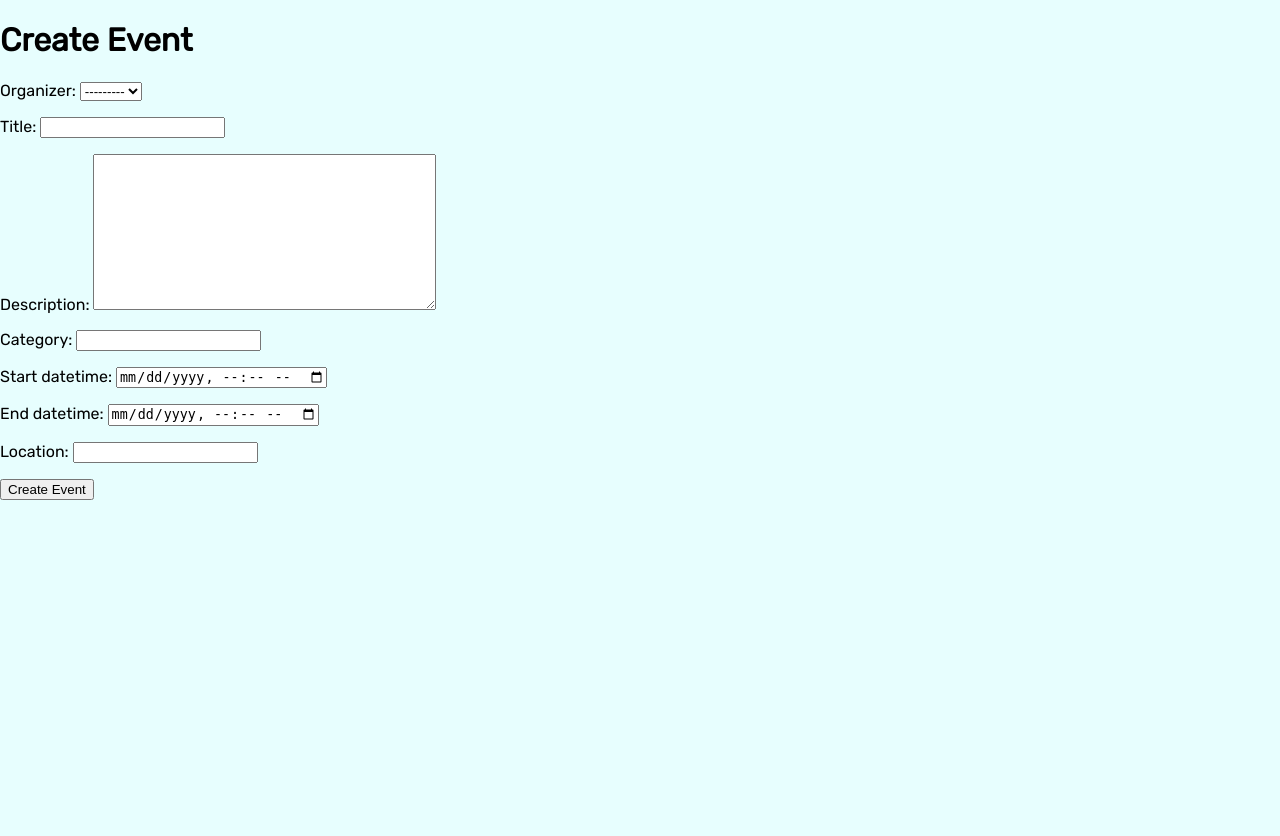
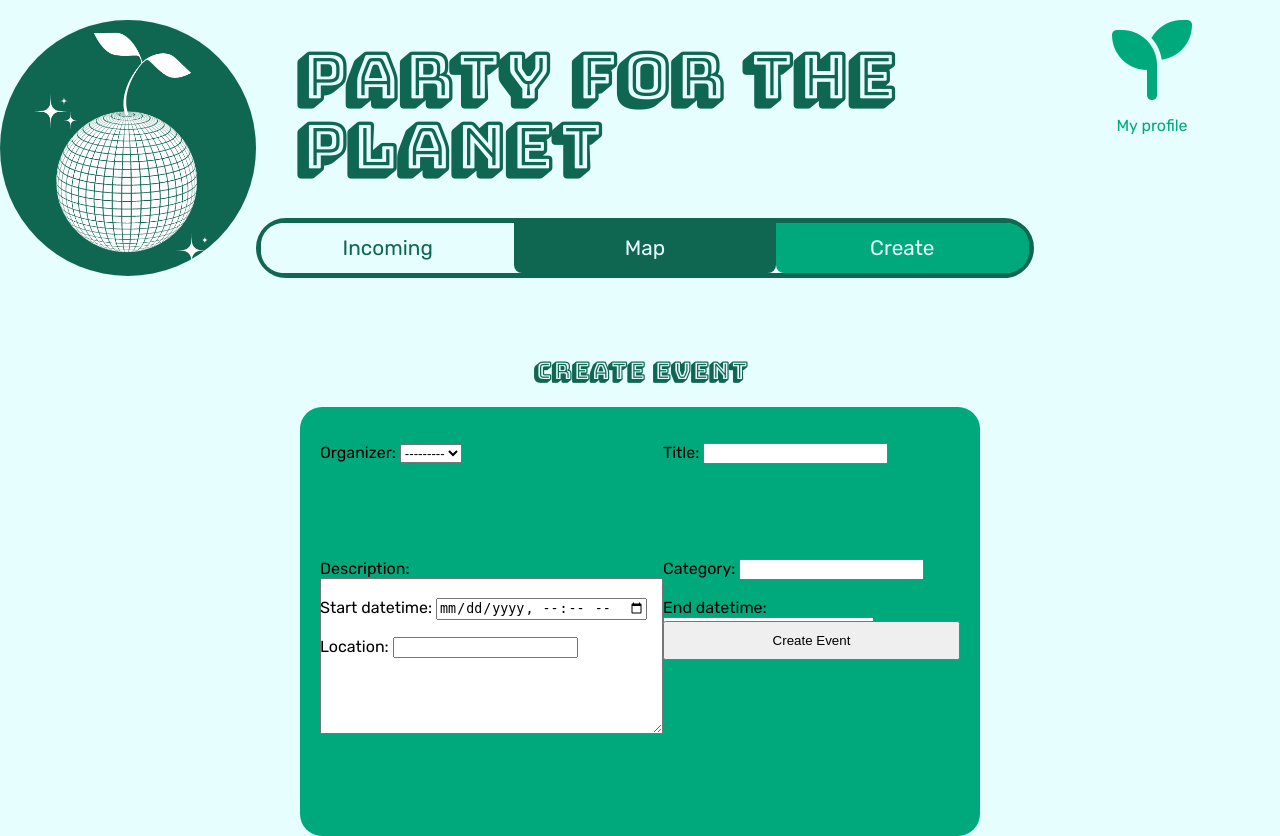
Before and after one commit to EliSacch/Party4thePlanet, a Django app: page /create_event/ in a window 1280 px wide. Before the commit the page ends 500 px from the top, so only its background shows below. Run offline with Django 4.2, Linux system fonts and the light colour scheme; data comes from the database, SQL or seed files in the repository; some libraries are stand-ins or nearby versions.

Commit message:
Start of style for creation event form

````diff
--- a/static/css/style.css
+++ b/static/css/style.css
@@ -133,11 +133,11 @@ a {
 }
 
 .incomingSwitchContainer {
-  width: 50%;
+  width: 33%;
   text-align: center;
   height: 100%;
   background: var(--main-color);
-  border-radius: 40px;
+  border-radius: 22px 0 22px 22px;
   display: flex;
   justify-content: center;
   align-items: center;
@@ -146,11 +146,11 @@ a {
   color: var(--secondary-color);
 }
 .mapSwitchContainer {
-  width: 50%;
+  width: 34%;
   text-align: center;
   height: 100%;
   background: var(--secondary-color);
-  border-radius: 40px;
+  border-radius: 0 0 8px 8px;
   color: var(--main-color);
   display: flex;
   justify-content: center;
@@ -159,7 +159,20 @@ a {
 .mapSwitchContainer a {
   color: var(--main-color);
 }
-
+.createSwitchContainer {
+  width: 33%;
+  text-align: center;
+  height: 100%;
+  background: var(--accent-color);
+  border-radius: 0 22px 22px 8px;
+  color: var(--main-color);
+  display: flex;
+  justify-content: center;
+  align-items: center;
+}
+.createSwitchContainer a {
+  color: var(--main-color);
+}
 .eventsFiltersContainer {
   display: flex;
   justify-content: space-between;
@@ -214,8 +227,6 @@ a {
   border-radius: 40px;
   list-style-type: none;
 }
-.eventNameBackground {
-}
 .eventName {
   background-color: var(--accent-color);
   border-radius: 40px;
@@ -242,12 +253,9 @@ a {
   align-items: center;
   flex-direction: column;
   width: 55%;
-  height: ;
   border: 5px solid var(--secondary-color);
   border-radius: 40px;
   margin-top: 30px;
-}
-.eventImageContainer {
 }
 .eventImageContainer img {
   height: 200px;
@@ -313,6 +321,7 @@ a {
   height: 50px;
   font-size: 1.5rem;
 }
+
 /* MAP  */
 .mapElementContainer {
   display: flex;
@@ -339,6 +348,25 @@ a {
   width: 70%;
   background-color: var(--accent-color);
 }
+
+/* CREATE */
+
+.createTitle {
+  font-family: "Bungee Shade";
+  text-align: center;
+  color: var(--secondary-color);
+}
+.createEventForm {
+  margin: 0 auto;
+  background-color: var(--accent-color);
+  width: 50%;
+  padding: 20px;
+  display: grid;
+  grid-template-rows: 30% 10% 10% 10% 20% 10%;
+  grid-template-columns: 1fr 1fr;
+  border-radius: 22px;
+}
+
 @media screen and (max-width: 1000px) {
   /* LANDING PAGE RESPONSIVE */
   .heroLandingPage {
--- a/templates/event_form.html
+++ b/templates/event_form.html
@@ -1,13 +1,40 @@
-{% extends 'base.html' %}
+{% extends 'base.html' %} {% block content %}
 
-{% block content %}
+<div class="headerContainer">
+  <img
+    class="logoHeader"
+    src="../static/images/Logo Party 4 The planet v2.png"
+    alt="Logo Party for the Planet"
+  />
+  <h1 class="eventsTitle">Party for the planet</h1>
+  <div class="profileContainer">
+    <a href=""><i class="fa-solid fa-seedling"></i></a>
+    <p>My profile</p>
+  </div>
+  <div class="switchPages">
+    <div class="incomingSwitchContainer">
+      <a href="{% url 'events' %}">Incoming</a>
+    </div>
+    <div class="mapSwitchContainer">
+      <a href="{% url 'map' %}">Map</a>
+    </div>
+    <div class="createSwitchContainer">
+      <a href="{% url 'create_event' %}">Create</a>
+    </div>
+  </div>
+</div>
+<div class="createTitle">
+  <h2>Create Event</h2>
+</div>
+<form
+  class="createEventForm"
+  method="POST"
+  action=""
+  enctype="multipart/form-data"
+>
+  {% csrf_token %} {{ form.as_p }}
 
-    <h1>Create Event</h1>
-    <form method="POST" action="" enctype="multipart/form-data">
-        {% csrf_token %}
-        {{ form.as_p }}
+  <button type="submit">Create Event</button>
 
-        <button type="submit">Create Event</button>
-
-{% endblock %}
-```
+  {% endblock %} ```
+</form>
--- a/templates/events.html
+++ b/templates/events.html
@@ -24,6 +24,9 @@
     </div>
     <div class="mapSwitchContainer">
       <a href="{% url 'map' %}">Map</a>
+    </div>
+    <div class="createSwitchContainer">
+      <a href="{% url 'create_event' %}">Create</a>
     </div>
   </div>
 </div>
````
Also changed, not shown: templates/map.html (+5 -3 lines).
